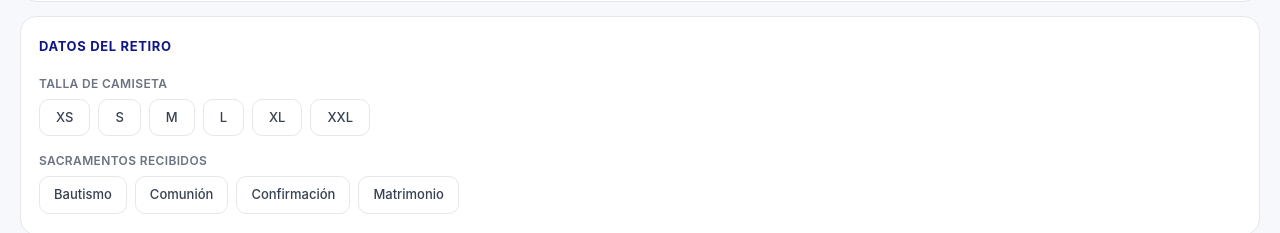
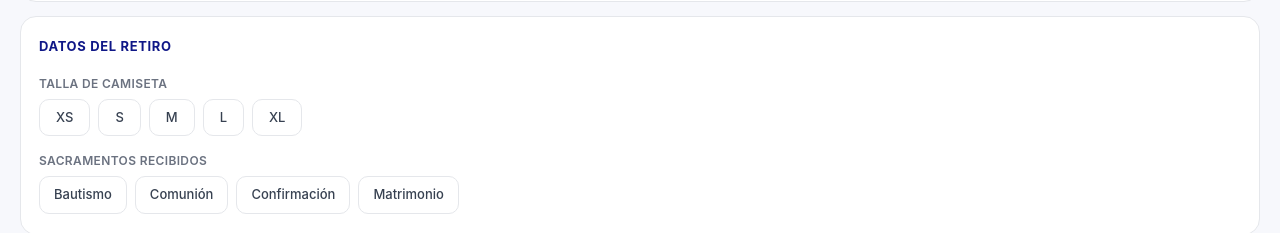
Before and after one commit to EffetaMazuren/EffetaMazuren-App, a Next.js app: page /dashboard/caminantes/nuevo in a window 1280 px wide. Shown: the part 1055-1288 px from the top of the page. Built offline with nearby package versions, Linux system fonts and the light colour scheme; no server answers.

Commit message:
Update page.tsx

```diff
--- a/app/dashboard/caminantes/nuevo/page.tsx
+++ b/app/dashboard/caminantes/nuevo/page.tsx
@@ -4,7 +4,7 @@ import { useRouter } from 'next/navigation'
 import { supabase } from '@/lib/supabase'
 import { ChevronLeft, Check } from 'lucide-react'
 
-const TALLAS = ['XS', 'S', 'M', 'L', 'XL', 'XXL']
+const TALLAS = ['XS', 'S', 'M', 'L', 'XL']
 const TIPOS_DOC = ['C.C.', 'TI', 'C.E.', 'Pasaporte']
 const SACRAMENTOS_OPTS = ['Bautismo', 'Comunión', 'Confirmación', 'Matrimonio']
 
```
